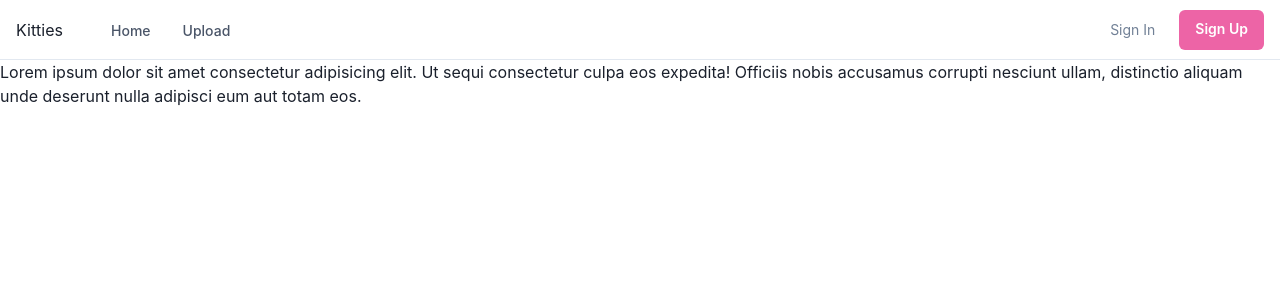
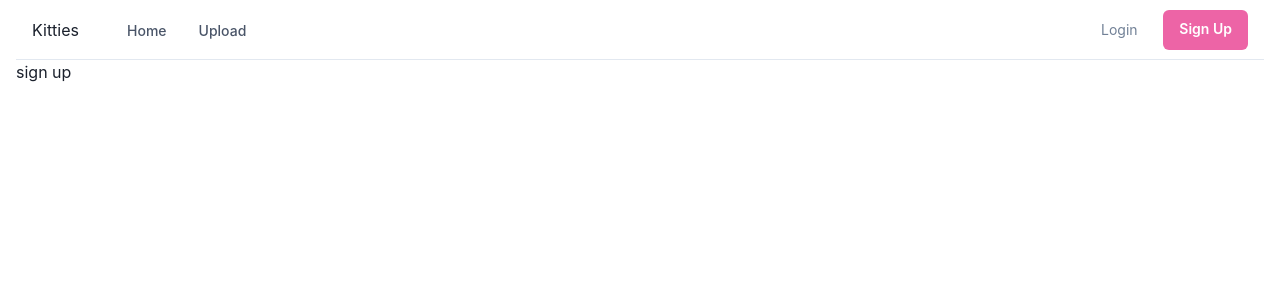
Before and after one commit to orhanveli/react-catapi-example, a React (Create React App) app: page /sign-up in a window 1280 px wide. Shown: the top 300 px of the page. Built offline with nearby package versions, Linux system fonts and the light colour scheme.

Commit message:
basic project routing and layout

```diff
--- a/src/App.tsx
+++ b/src/App.tsx
@@ -1,27 +1,34 @@
 import React from 'react';
-import { Box, Grid, GridItem, HStack, Flex } from '@chakra-ui/react';
-import { Switch, Route, Link } from 'react-router-dom';
+import { Container } from '@chakra-ui/react';
+import { Switch, Route } from 'react-router-dom';
 
 import { WithSubnavigation } from './components/NavBar';
 import { CatsHome } from './features/cats/CatsHome';
+import { Upload } from './features/cats/Upload';
 import { Login } from './features/auth/Login';
-import { Register } from './features/auth/Register';
+import { SignUp } from './features/auth/SignUp';
 
 function App() {
   return (
     <div className="App">
+      <Container maxW="container.xl">
         <WithSubnavigation />
         <Switch>
-        <Route path="/register">
-          <Register />
+          <Route path="/sign-up">
+            <SignUp />
           </Route>
           <Route path="/login">
             <Login />
+          </Route>
+          <Route path="/upload">
+            <Upload />
           </Route>
           <Route path="/">
             <CatsHome />
           </Route>
         </Switch>
+      </Container>
+
     </div>
   );
 }
--- a/src/components/NavBar.tsx
+++ b/src/components/NavBar.tsx
@@ -21,6 +21,7 @@ import {
   ChevronDownIcon,
   ChevronRightIcon
 } from '@chakra-ui/icons';
+import { Link as RouterLink } from 'react-router-dom';
 
 export function WithSubnavigation() {
   const { isOpen, onToggle } = useDisclosure();
@@ -73,13 +74,13 @@ export function WithSubnavigation() {
           spacing={6}
         >
           <Button
-            as={'a'}
             fontSize={'sm'}
             fontWeight={400}
             variant={'link'}
-            href={'#'}
+            as={RouterLink}
+            to={'/login'}
           >
-            Sign In
+            Login
           </Button>
           <Button
             display={{ base: 'none', md: 'inline-flex' }}
@@ -87,7 +88,8 @@ export function WithSubnavigation() {
             fontWeight={600}
             color={'white'}
             bg={'pink.400'}
-            href={'#'}
+            as={RouterLink}
+            to={'/sign-up'}
             _hover={{
               bg: 'pink.300'
             }}
@@ -116,8 +118,9 @@ const DesktopNav = () => {
           <Popover trigger={'hover'} placement={'bottom-start'}>
             <PopoverTrigger>
               <Link
+                as={RouterLink}
+                to={navItem.href ?? '/'}
                 p={2}
-                href={navItem.href ?? '#'}
                 fontSize={'sm'}
                 fontWeight={500}
                 color={linkColor}
@@ -207,8 +210,8 @@ const MobileNavItem = ({ label, children, href }: NavItem) => {
     <Stack spacing={4} onClick={children && onToggle}>
       <Flex
         py={2}
-        as={Link}
-        href={href ?? '#'}
+        as={RouterLink}
+        to={href ?? '/'}
         justify={'space-between'}
         align={'center'}
         _hover={{
@@ -267,6 +270,6 @@ const NAV_ITEMS: Array<NavItem> = [
   },
   {
     label: 'Upload',
-    href: '/kittens/upload'
+    href: '/upload'
   }
 ];
--- a/src/features/auth/Login.tsx
+++ b/src/features/auth/Login.tsx
@@ -1,3 +1,5 @@
+import React from 'react';
+
 export function Login() {
   return <div>Login</div>;
 }
--- a/src/features/auth/Register.tsx
+++ /dev/null
@@ -1,3 +0,0 @@
-export function Register() {
-  return <div>Login</div>;
-}
--- /dev/null
+++ b/src/features/auth/SignUp.tsx
@@ -0,0 +1,5 @@
+import React from 'react';
+
+export function SignUp() {
+  return <div>sign up</div>;
+}
--- /dev/null
+++ b/src/features/cats/Upload.tsx
@@ -0,0 +1,5 @@
+import React from 'react';
+
+export function Upload() {
+  return <div>Upload cat image</div>;
+}
```
Also changed, not shown: .eslintrc.js. Lines whose indentation alone changed are shown as unchanged.
